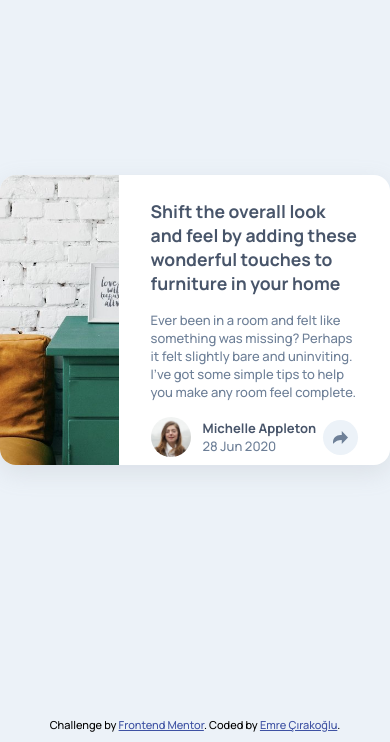
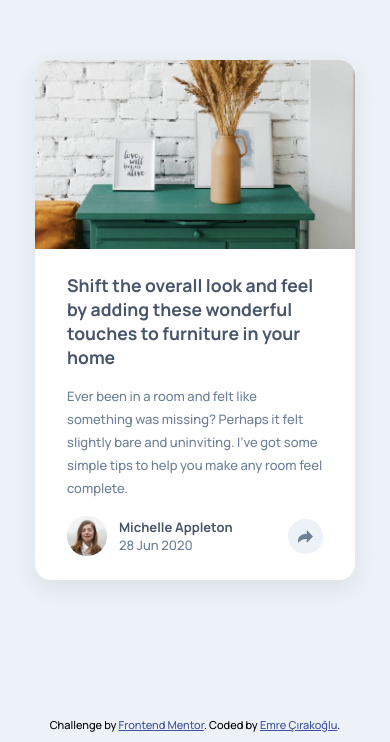
Before and after one commit to emrecirakoglu/article-preview-component, a plain HTML site: page index.html in a window 390 px wide. Shown: the part 102-844 px from the top of the page. Drawn offline with Linux system fonts and the light colour scheme.

Commit message:
started mobile design.

```diff
--- a/style/style.scss
+++ b/style/style.scss
@@ -156,6 +156,28 @@ main {
     }
 }
 
+@media (max-width: 480px) {
+    .card {
+        flex-direction: column;
+        max-width: 320px;
+        min-height: 520px;
+
+        .img-container {
+            border-bottom-left-radius: 0;
+            border-top-right-radius: $border-radius;
+            max-height: 200px;
+        }
+
+        .content {
+            flex: 0;
+            .detail {
+                line-height: 23px;
+            }
+        }
+    }
+
+}
+
 
 
 .attribution {
```
Also changed, not shown: style/style.css.
